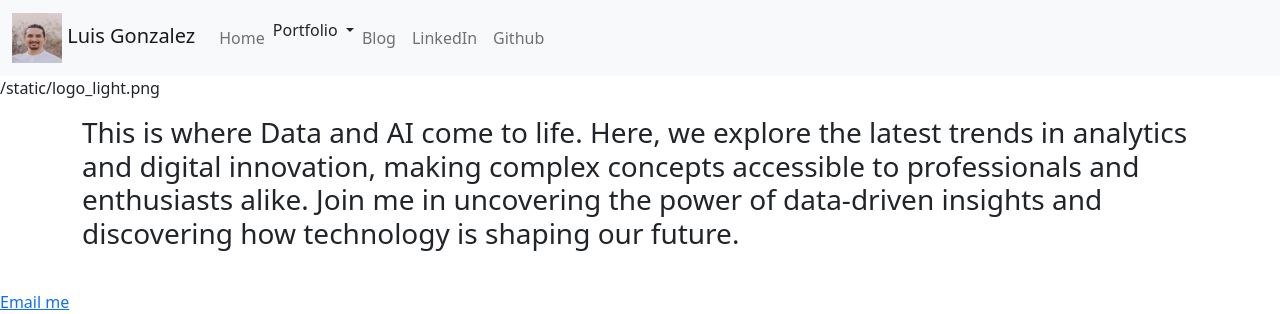
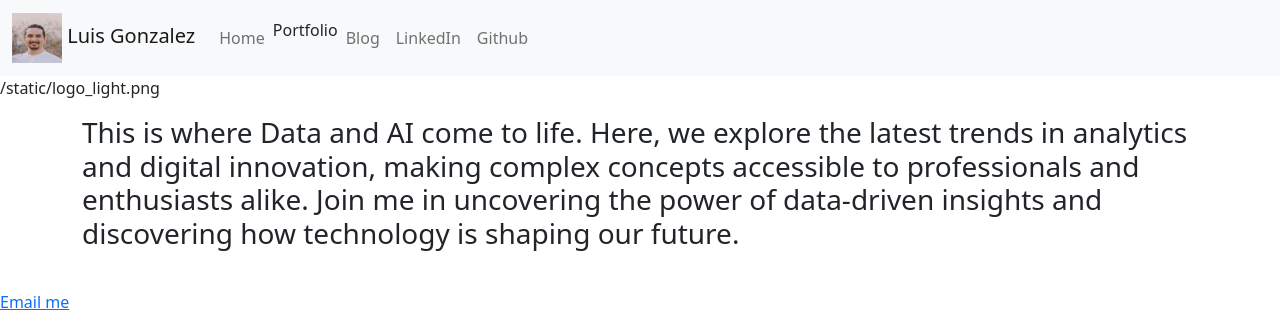
Before and after one commit to luisagcenteno84/luiscenteno_dev, a Django app: page / in a window 1280 px wide. Shown: the top 314 px of the page. Run offline with Django 5.2, Linux system fonts and the light colour scheme.

Commit message:
kemflfkm

```diff
--- a/luiscenteno_dev/templates/_navbar.html
+++ b/luiscenteno_dev/templates/_navbar.html
@@ -10,7 +10,7 @@
                 <li class="nav-item">
                     <a class="nav-link" aria-current="page" href="/">Home</a>
                 </li>
-                <li class="nav-item dropdown-toggle" data-toggle="dropdown">
+                <li class="nav-item" data-toggle="dropdown">
                     Portfolio
                     <b class="caret"></b>
                     <ul class="dropdown-menu">
```
